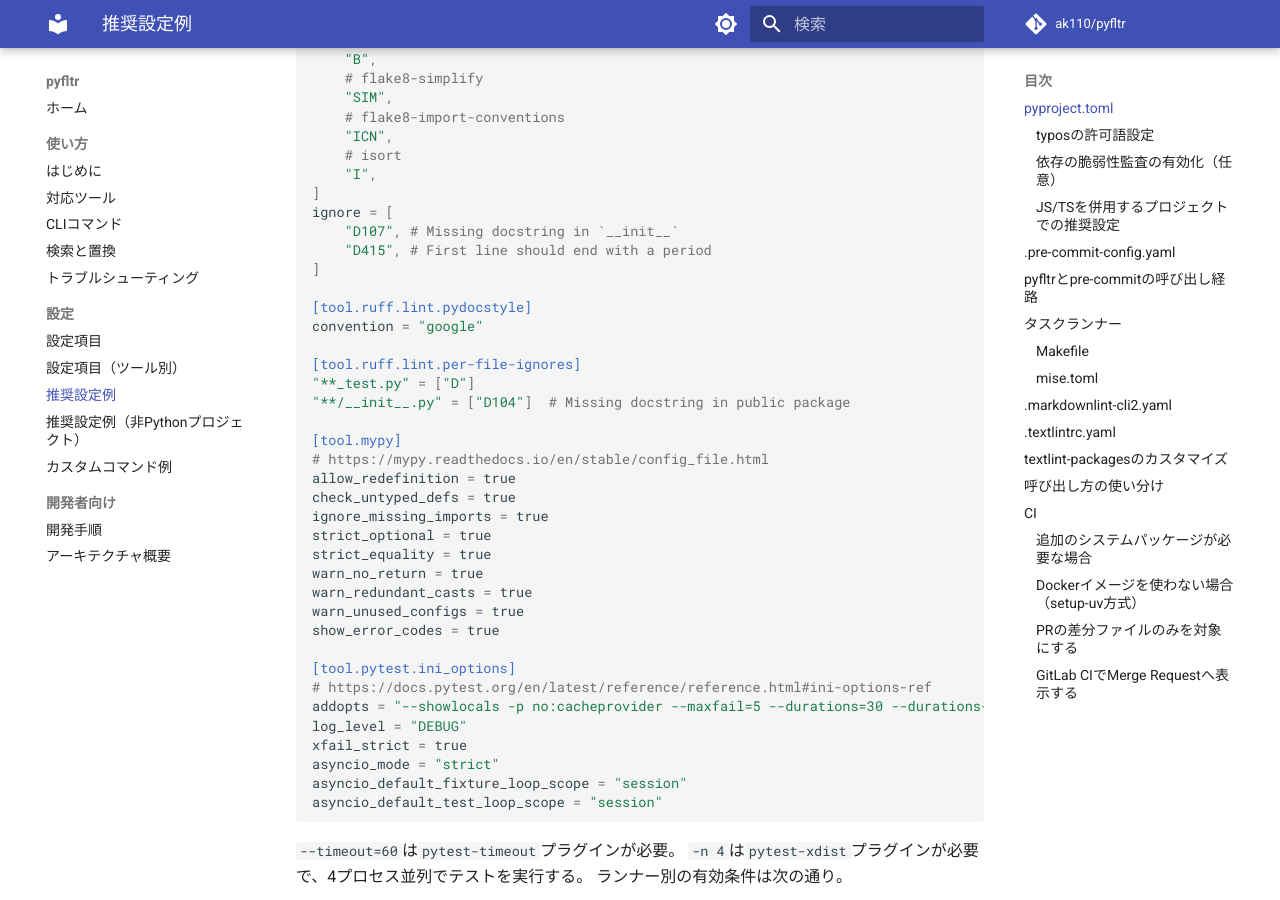
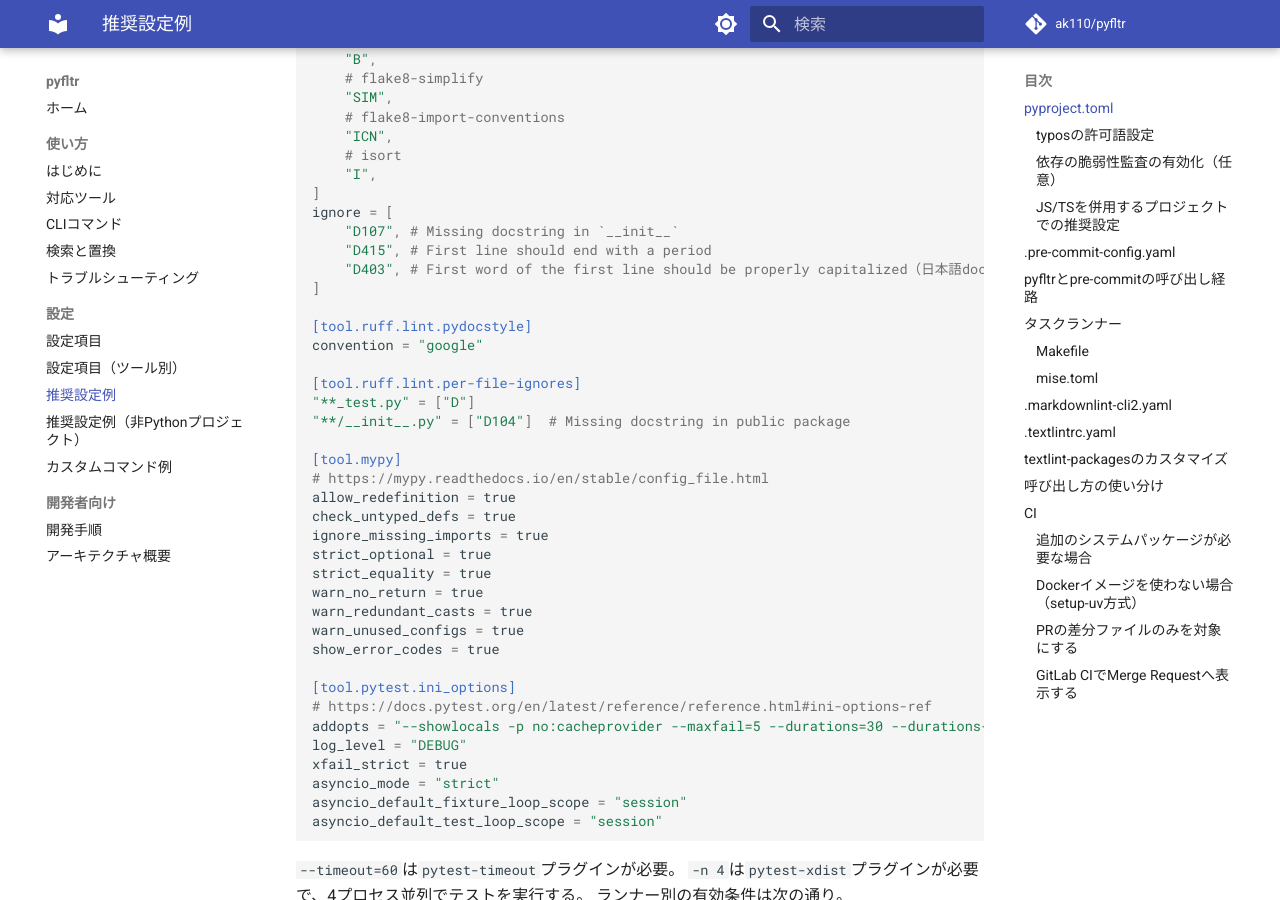
Before and after one commit to ak110/pyfltr, an MkDocs documentation site: the page built from docs/guide/recommended.md, in a window 1280 px wide and 900 px high, scrolled down 1885 px. Built offline with MkDocs 1.6.1 and Material for MkDocs 9.7.7, drawn with Linux system fonts in a browser that asks for light colours; comment, search, counter and statistics services are not loaded.

Commit message:
chore(ruff): D403を無効化し日本語docstring冒頭の改変を防ぐ

```diff
--- a/docs/guide/recommended.md
+++ b/docs/guide/recommended.md
@@ -84,6 +84,7 @@ select = [
 ignore = [
     "D107", # Missing docstring in `__init__`
     "D415", # First line should end with a period
+    "D403", # First word of the first line should be properly capitalized（日本語docstringにそぐわないため）
 ]
 
 [tool.ruff.lint.pydocstyle]
--- a/pyproject.toml
+++ b/pyproject.toml
@@ -164,6 +164,7 @@ select = [
 ignore = [
     "D107", # Missing docstring in `__init__`
     "D415", # First line should end with a period
+    "D403", # First word of the first line should be properly capitalized（日本語docstringにそぐわないため）
 ]
 
 [tool.ruff.lint.pydocstyle]
```
